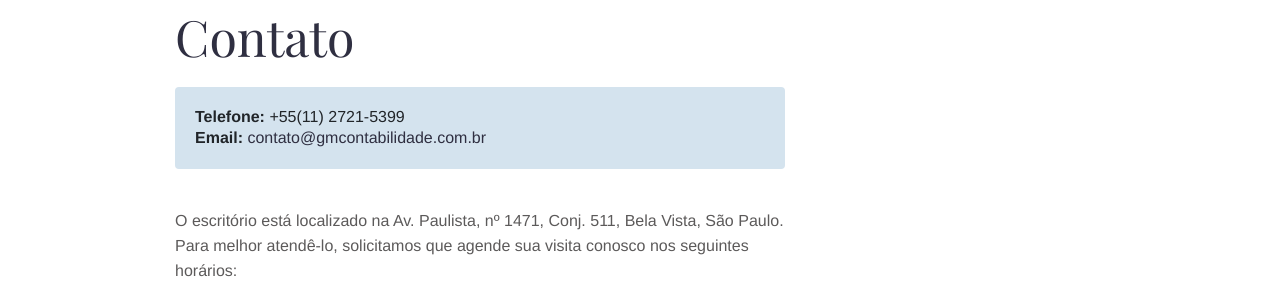
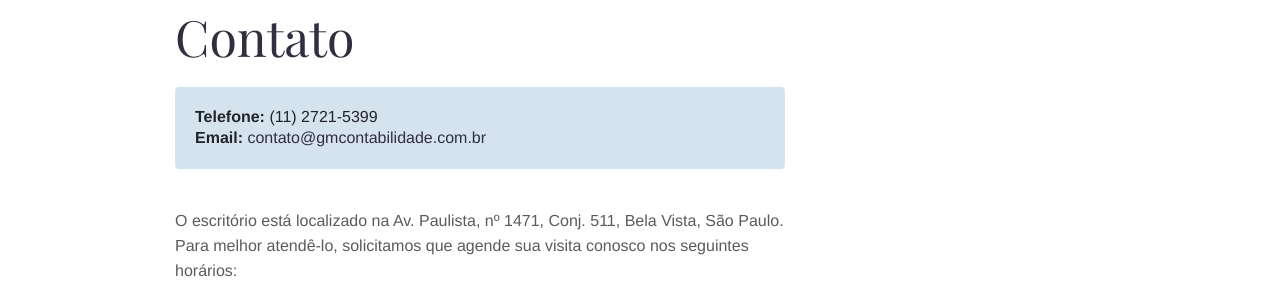
Before and after one commit to fabiogmcontabilidade/website, a Jekyll site: the page built from contact.md, in a window 1280 px wide. Shown: the part 180-480 px from the top of the page. Built offline with Jekyll 4.4.1, drawn with Linux system fonts in a browser that asks for light colours.

Commit message:
remove +55

```diff
--- a/_data/contact.yml
+++ b/_data/contact.yml
@@ -1,3 +1,3 @@
 email: 'contato@gmcontabilidade.com.br'
-telefone: '+55(11) 2721-5399'
+telefone: '(11) 2721-5399'
 contact_button_link: 'contato'
--- a/_includes/whatsapp_icon.html
+++ b/_includes/whatsapp_icon.html
@@ -1,5 +1,5 @@
 {% if site.whatsapp %}
-    <a href="https://api.whatsapp.com/+5511994605617={{ site.whatsapp }}" target="_blank" rel="noopener noreferrer">
+    <a href="https://api.whatsapp.com/11994605617={{ site.whatsapp }}" target="_blank" rel="noopener noreferrer">
         <img src="/images/social/whatsapp.svg" alt="WhatsApp" class="whatsapp-icon">
     </a>
 {% endif %}
```
